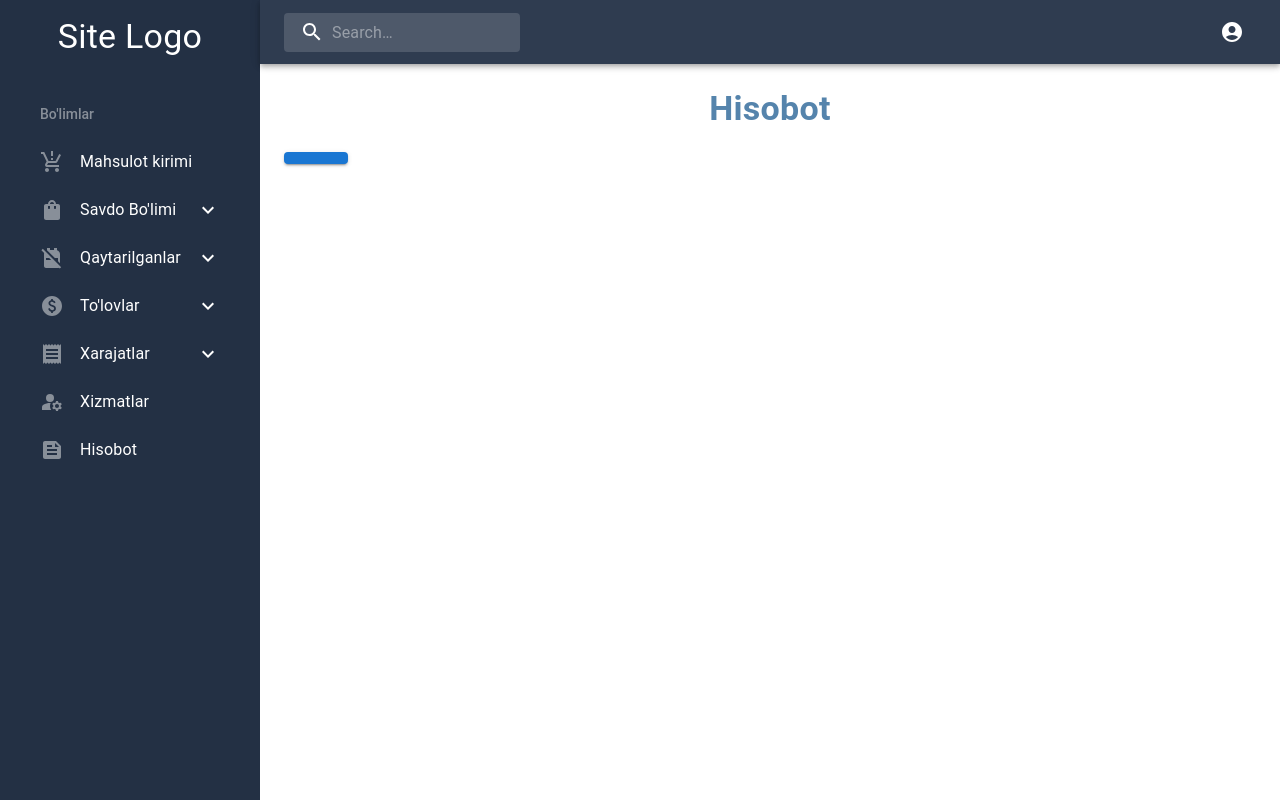
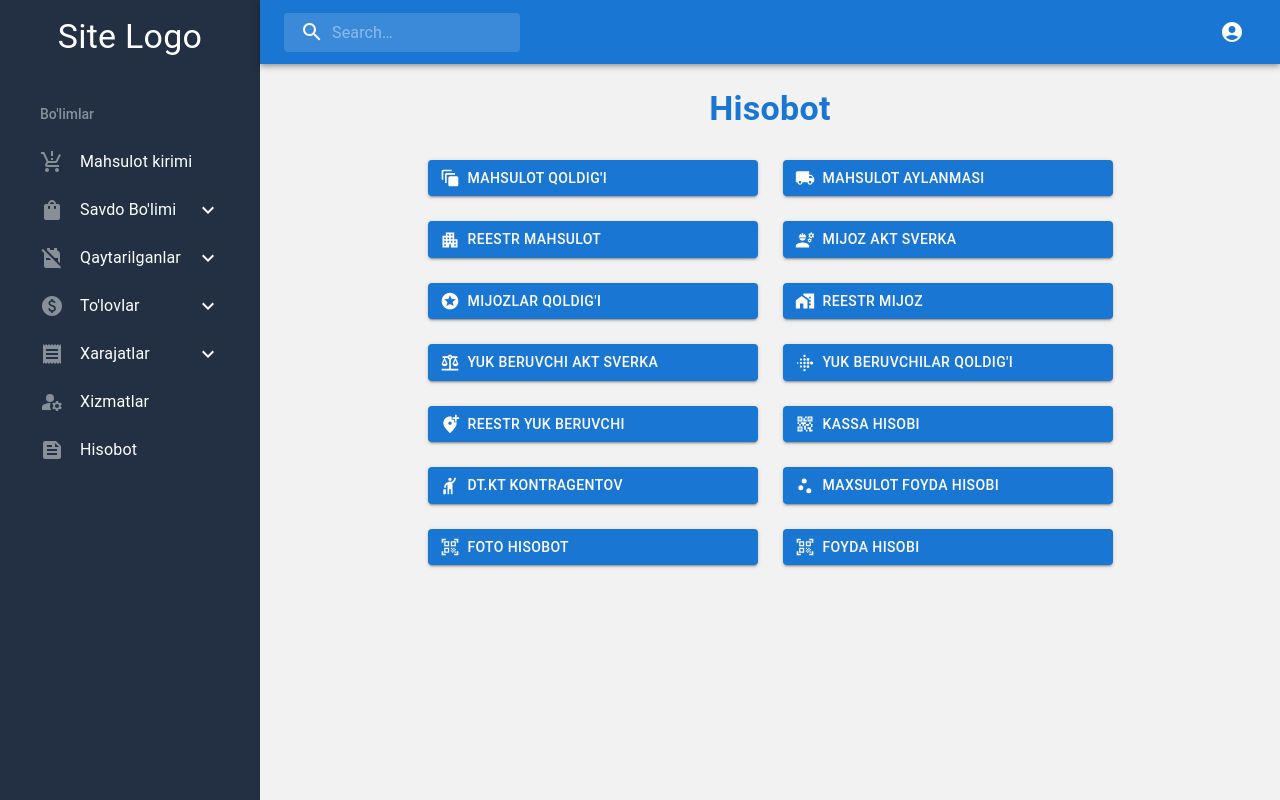
Before and after one commit to NurmuhammadovHojiakbar/Muhammadali-service-shop, a React (Create React App) app: page /hisobot in a window 1280 px wide. Built offline with nearby package versions, Linux system fonts and the light colour scheme.

Commit message:
Xizmatlar done and Hisobot WIP

```diff
--- a/src/Components/Header/Header.js
+++ b/src/Components/Header/Header.js
@@ -12,7 +12,7 @@ const Header = () => {
 
     return (
         <Box component="div" position="relative">
-            <AppBar position="static" sx={{bgcolor: "rgba(34, 48, 70, .94)"}}>
+            <AppBar position="static">
                 <Toolbar sx={toolbarStyles}>
                     <Humburger setIsOpen={setIsOpen} />
                     <SearchForm />
--- a/src/Components/Mundarija/Mundarija.js
+++ b/src/Components/Mundarija/Mundarija.js
@@ -27,18 +27,24 @@ const Mundarija = ({title, list}) => {
     const captionStyles = {
         textAlign: "center",
         fontWeight: 600,
-        color: "#5584AC",
-        marginBottom: "16px",
+        color: "#1976d2",
+        marginBottom: "30px",
     }
 
     const buttonContainer = {
-        dislay: "flex",
+        display: "flex",
         flexWrap: "wrap",
         justifyContent: "center",
+        marginLeft: "-25px",
+        marginBottom: "-25px",
     }
 
     const buttonStyles = {
-
+        marginLeft: "25px",
+        marginBottom: "25px",
+        maxWidth: "330px",
+        width: "100%",
+        justifyContent: "flex-start",
     }
 
     return (
@@ -51,7 +57,7 @@ const Mundarija = ({title, list}) => {
                             sx={buttonStyles}
                             variant="contained"
                             startIcon={item.icon}
-                            onClick={()=>navigate(`${item.path}`)}
+                            onClick={()=>navigate(item.path)}
                         >{item.text}</Button>
                     ))
                 }
--- a/src/Pages/Hisobot/Hisobot.js
+++ b/src/Pages/Hisobot/Hisobot.js
@@ -1,12 +1,90 @@
-import Mundarija from "../../Components/Mundarija/Mundarija";
+import Mundarija from "../../Components/Mundarija/Mundarija"
+import StarsIcon from '@mui/icons-material/Stars';
+import LocalShippingIcon from '@mui/icons-material/LocalShipping';
+import ApartmentIcon from '@mui/icons-material/Apartment';
+import EngineeringIcon from '@mui/icons-material/Engineering';
+import HomeWorkIcon from '@mui/icons-material/HomeWork';
+import AutoAwesomeMotionIcon from '@mui/icons-material/AutoAwesomeMotion';
+import BalanceIcon from '@mui/icons-material/Balance';
+import AddLocationAltIcon from '@mui/icons-material/AddLocationAlt';
+import FitbitIcon from '@mui/icons-material/Fitbit';
+import QrCode2Icon from '@mui/icons-material/QrCode2';
+import HailIcon from '@mui/icons-material/Hail';
+import ScatterPlotIcon from '@mui/icons-material/ScatterPlot';
+import QrCodeScannerIcon from '@mui/icons-material/QrCodeScanner';
 
 const Hisobot = () => {
 
     const RouteList = [
         {
-            icon: "",
-            text: "",
-            path: "/"
+            icon: <AutoAwesomeMotionIcon />,
+            text: "Mahsulot qoldig'i",
+            path: "/hisobot/mahsulot-qoldigi"
+        },
+        {
+            icon: <LocalShippingIcon />,
+            text: "Mahsulot aylanmasi",
+            path: "/hisobot/mahsulot-aylanmasi"
+        },
+        {
+            icon: <ApartmentIcon />,
+            text: "Reestr mahsulot",
+            path: "/hisobot/reestr-mahsulot"
+        },
+        {
+            icon: <EngineeringIcon />,
+            text: "Mijoz akt sverka",
+            path: "/hisobot/mijoz-akt-sverka"
+        },
+        {
+            icon: <StarsIcon />,
+            text: "Mijozlar qoldig'i",
+            path: "/hisobot/mijozlar-qoldigi"
+        },
+        {
+            icon: <HomeWorkIcon />,
+            text: "Reestr mijoz",
+            path: "/hisobot/reestr-mijoz"
+        },
+        {
+            icon: <BalanceIcon />,
+            text: "Yuk beruvchi akt sverka",
+            path: "/hisobot/yuk-beruvchi-akt-sverka"
+        },
+        {
+            icon: <FitbitIcon />,
+            text: "Yuk beruvchilar qoldig'i",
+            path: "/hisobot/yuk-beruvchilar-qoldigi"
+        },
+        {
+            icon: <AddLocationAltIcon />,
+            text: "Reestr yuk beruvchi",
+            path: "/hisobot/reestr-yuk-beruvchi"
+        },
+        {
+            icon: <QrCode2Icon />,
+            text: "Kassa hisobi",
+            path: "/hisobot/kassa-hisobi"
+        },
+        {
+            icon: <HailIcon />,
+            text: "DT.KT kontragentov",
+            path: "/hisobot/dtkt-kontragentov"
+        },
+        {
+            icon: <ScatterPlotIcon />,
+            text: "MAxsulot foyda hisobi",
+            path: "/hisobot/mahsulot-foyda-hisobi"
+        },
+        {
+            icon: <QrCodeScannerIcon />,
+            text: "Foto hisobot",
+            path: "/hisobot/foto-hisobot"
+        },
+        {
+            icon: <QrCodeScannerIcon />,
+            text: "Foyda hisobi",
+            path: "/hisobot/foyda-hisobi"
         },
     ]
 
--- a/src/Pages/Xizmatlar/Xizmatlar.js
+++ b/src/Pages/Xizmatlar/Xizmatlar.js
@@ -1,52 +1,85 @@
 import Mundarija from "../../Components/Mundarija/Mundarija"
+import StarsIcon from '@mui/icons-material/Stars';
+import LocalShippingIcon from '@mui/icons-material/LocalShipping';
+import ApartmentIcon from '@mui/icons-material/Apartment';
+import EngineeringIcon from '@mui/icons-material/Engineering';
+import HomeWorkIcon from '@mui/icons-material/HomeWork';
+import AutoAwesomeMotionIcon from '@mui/icons-material/AutoAwesomeMotion';
+import BalanceIcon from '@mui/icons-material/Balance';
+import AddLocationAltIcon from '@mui/icons-material/AddLocationAlt';
+import FitbitIcon from '@mui/icons-material/Fitbit';
+import QrCode2Icon from '@mui/icons-material/QrCode2';
+import HailIcon from '@mui/icons-material/Hail';
+import ScatterPlotIcon from '@mui/icons-material/ScatterPlot';
+import QrCodeScannerIcon from '@mui/icons-material/QrCodeScanner';
 
 const Xizmatlar = () => {
 
     const RouteList = [
         {
-            icon: "",
+            icon: <LocalShippingIcon />,
             text: "Yuk beruvchi",
             path: "/xizmatlar/yuk-beruvchi"
         },
         {
-            icon: "",
+            icon: <ApartmentIcon />,
             text: "Viloyat",
             path: "/xizmatlar/viloyat"
         },
         {
-            icon: "",
+            icon: <EngineeringIcon />,
             text: "Xodimlar",
             path: "/xizmatlar/xodimlar"
         },
         {
-            icon: "",
+            icon: <StarsIcon />,
             text: "Brendlar",
             path: "/xizmatlar/brendlar"
         },
         {
-            icon: "",
-            text: "Shahar /xizmatlar/ Tuman",
+            icon: <HomeWorkIcon />,
+            text: "Shahar / Tuman",
             path: "/xizmatlar/shahar"
         },
         {
-            icon: "",
+            icon: <AutoAwesomeMotionIcon />,
             text: "Mahsulot qoldig'i",
             path: "/xizmatlar/mahsulot-qoldigi"
         },
         {
-            icon: "",
+            icon: <BalanceIcon />,
             text: "O'lchov birligi",
-            path: "/xizmatlar/olchov birligi"
+            path: "/xizmatlar/olchov-birligi"
         },
         {
-            icon: "",
+            icon: <AddLocationAltIcon />,
             text: "region",
             path: "/xizmatlar/region"
         },
         {
-            icon: "",
-            text: "Yuk beruvchi",
-            path: "/yuk-beruvchi"
+            icon: <FitbitIcon />,
+            text: "Yuk beruvchilar qoldig'i",
+            path: "/xizmatlar/yuk-beruvchilar-qoldigi"
+        },
+        {
+            icon: <QrCode2Icon />,
+            text: "Mahsulot bo'limlar",
+            path: "/xizmatlar/mahsulot-bolimlari"
+        },
+        {
+            icon: <HailIcon />,
+            text: "Mijozlar",
+            path: "/xizmatlar/mijozlar"
+        },
+        {
+            icon: <ScatterPlotIcon />,
+            text: "Mijozlar qoldig'i",
+            path: "/xizmatlar/mijozlar-qoldigi"
+        },
+        {
+            icon: <QrCodeScannerIcon />,
+            text: "Mahsulotlar",
+            path: "/xizmatlar/mahsulotlar"
         },
     ]
 
--- a/src/index.css
+++ b/src/index.css
@@ -10,6 +10,7 @@ html{
 }
 
 body {
+  background-color: #f2f2f2;
   margin: 0;
   font-family: -apple-system, BlinkMacSystemFont, 'Segoe UI', 'Roboto', 'Oxygen',
     'Ubuntu', 'Cantarell', 'Fira Sans', 'Droid Sans', 'Helvetica Neue',
```
